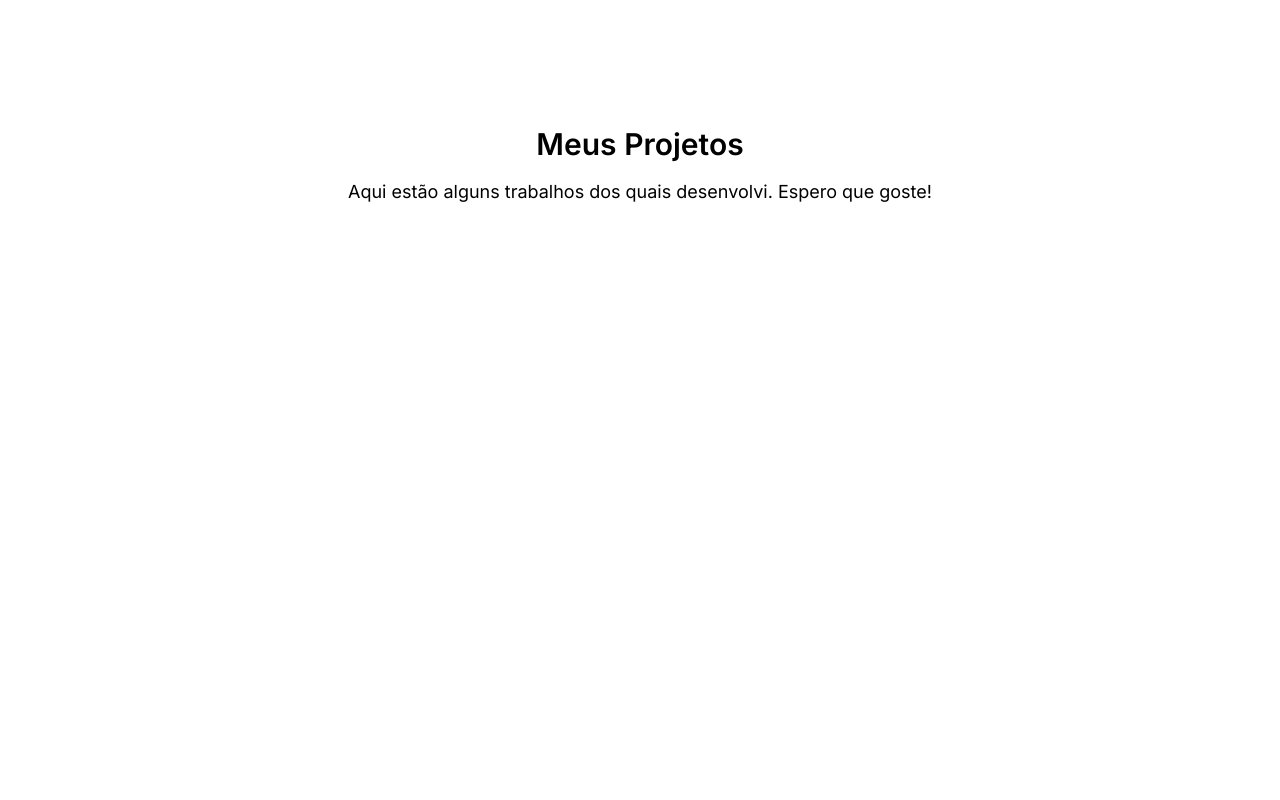
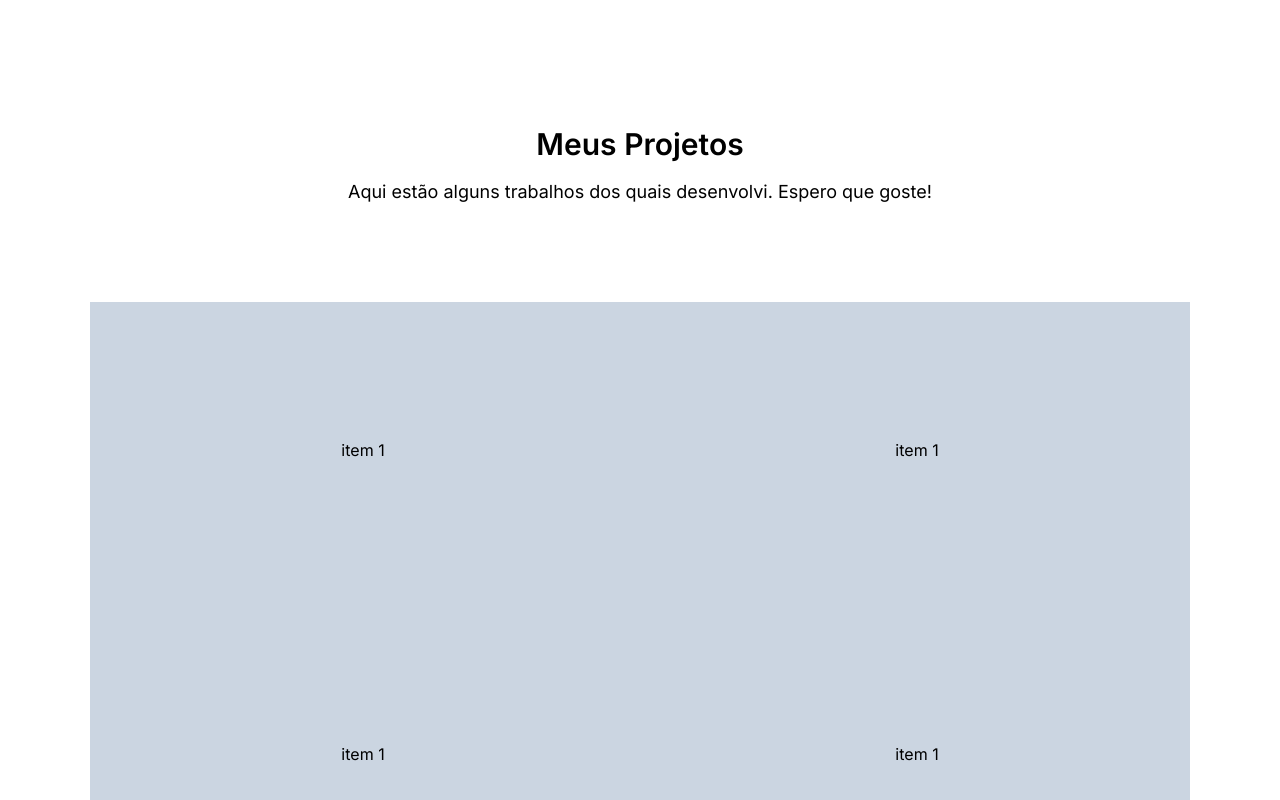
Before and after one commit to YuriCast/Personal-Portfolio, a Next.js app: page / in a window 1280 px wide. Shown: the part 2020-2820 px from the top of the page. Built offline with nearby package versions, Linux system fonts and the light colour scheme.

Commit message:
esquedo do grid para projetos completo

```diff
--- a/components/projects.tsx
+++ b/components/projects.tsx
@@ -2,14 +2,19 @@ import React from 'react'
 
 const Projects = () => {
   return (
-    <div className="mt-[600px]">
-      <div className="items-center justify-center text-center">
+    <div className="mt-[600px] h-[900px] items-center justify-center text-center">
+      <div className="">
         <h1 className="font-semibold  md:text-3xl">Meus Projetos</h1>
         <p className="mt-4 text-lg">
           Aqui estão alguns trabalhos dos quais desenvolvi. Espero que goste!
         </p>
       </div>
-      <div></div>
+      <div className="mx-auto mt-24 grid h-[600px] w-[1100px] grid-cols-2 grid-rows-2 items-center justify-between gap-2 bg-slate-300">
+        <div>item 1</div>
+        <div>item 1</div>
+        <div>item 1</div>
+        <div>item 1</div>
+      </div>
     </div>
   )
 }
```
